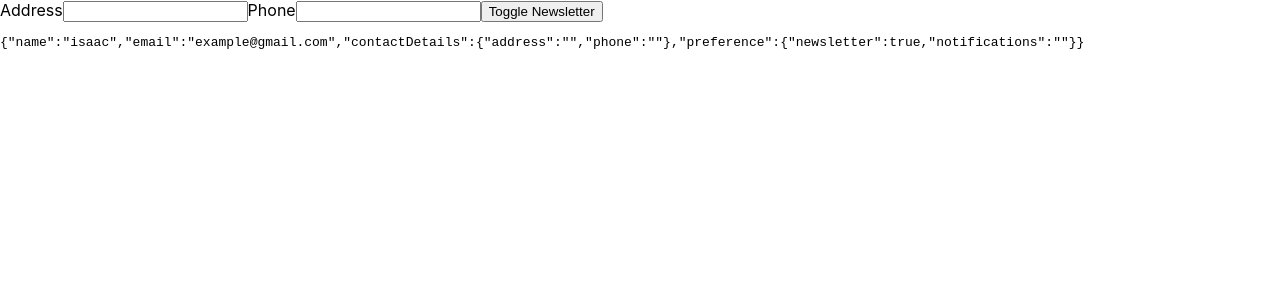
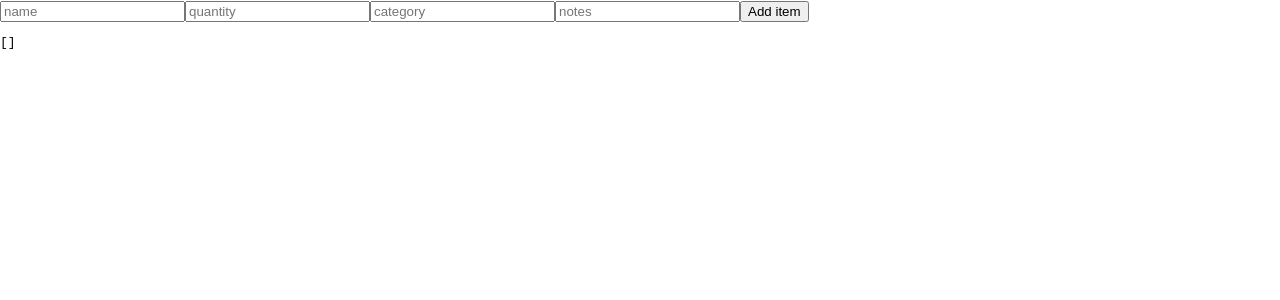
Before and after one commit to IsaacJrTypes/task-manager, a React (Create React App) app: page / in a window 1280 px wide. Shown: the top 300 px of the page. Built offline with nearby package versions, Linux system fonts and the light colour scheme.

Commit message:
add shopping list with immer assignment

```diff
--- a/src/App.js
+++ b/src/App.js
@@ -1,12 +1,12 @@
 //import logo from './logo.svg';
 import './App.css';
-import UserProfileWithImmer from './component/UserProfileWithImmer.js'
+import ShoppingListWithImmer from './component/ShoppingListWithImmer';
 
 function App() {
 
   return (
     <div>
-      <UserProfileWithImmer/>
+      <ShoppingListWithImmer />
     </div>
   );
 }
--- /dev/null
+++ b/src/component/ShoppingListWithImmer.js
@@ -0,0 +1,87 @@
+import { useImmer } from 'use-immer';
+import { useState } from 'react';
+
+export default function ShoppingListWithImmer() {
+    // id, name, quantity, and a nested details object with properties like category and notes
+    const [shoppingList, setShoppingList] = useImmer([]);
+    const [inputData, setInputData] = useState({ id: 0, name: '', quantity: '', details: { category: '', notes: '' } });
+    const [count, setCount] = useState(0);
+    const listProps = ["name", "quantity", "category", "notes"];
+
+
+    // Create a function addItem that adds a new item to the shoppingList. Use the draft state provided by useImmer to push the new item to the list.
+    const addItem = () => {
+        setShoppingList(draft => {
+            draft.push({
+                id: count,
+                name: inputData.name,
+                quantity: inputData.quantity,
+                details: {
+                    category: inputData.details.category,
+                    notes: inputData.details.notes
+                }
+            });
+        });
+        setCount((prev) => prev + 1);
+    };
+
+    // Handle change in add item inputs
+    const handleChange = (e) => {
+        const { name, value } = e.target;
+        if (name === "category" || name === "notes") {
+            setInputData(prev => ({
+                ...prev, details: { ...prev.details, [name]: value }
+            }));
+        } else {
+            setInputData(prev => ({ ...prev, [name]: value }));
+        }
+    };
+
+    // Handle values in item to input value
+    const handleValue = (item, prop) => {
+        if (prop === "category" || prop === 'notes') {
+            return item.details[prop];
+        }
+        return item[prop];
+    };
+
+    // Create a function updateItem that modifies an existing item's attributes. Locate the item by id in the draft state and update its properties directly.
+    const handleUpdateItem = (e, item) => {
+        const { name, value } = e.target;
+        return setShoppingList(draft => {
+            const updateItem = draft.find((obj) => obj.id === item.id);
+            if (updateItem) {
+                if (name === 'category' || name === "notes") {
+                    updateItem.details[name] = value;
+                } else {
+                    updateItem[name] = value;
+                }
+            }
+        });
+
+    };
+
+    // Create a function removeItem that removes an item from the shoppingList by id. Use the draft state to filter out the item or splice it from the array.;
+    const removeItem = (id) => {
+        setShoppingList(draft => {
+            return draft.filter((obj => obj.id !== id))
+        });
+    };
+
+    return (
+        <div>
+            {listProps.map((prop) => {
+                return <input type='text' name={prop} placeholder={prop} onChange={handleChange}  ></input>;
+            })}
+            <button onClick={addItem}>Add item</button>
+            <pre>{JSON.stringify(shoppingList, null, 2)}</pre>
+            <div>
+                {shoppingList.map((item) => {
+                    return ( <div key={item.id}> {listProps.map((prop) => {
+                        return <input type='text' name={prop} placeholder={prop} value={handleValue(item, prop)} onChange={(e) => handleUpdateItem(e,item)} ></input>;
+                    })} <button onClick={() => removeItem(item.id)}>Delete</button> </div> ) ;
+                })}
+            </div>
+        </div>
+    );
+}
```
